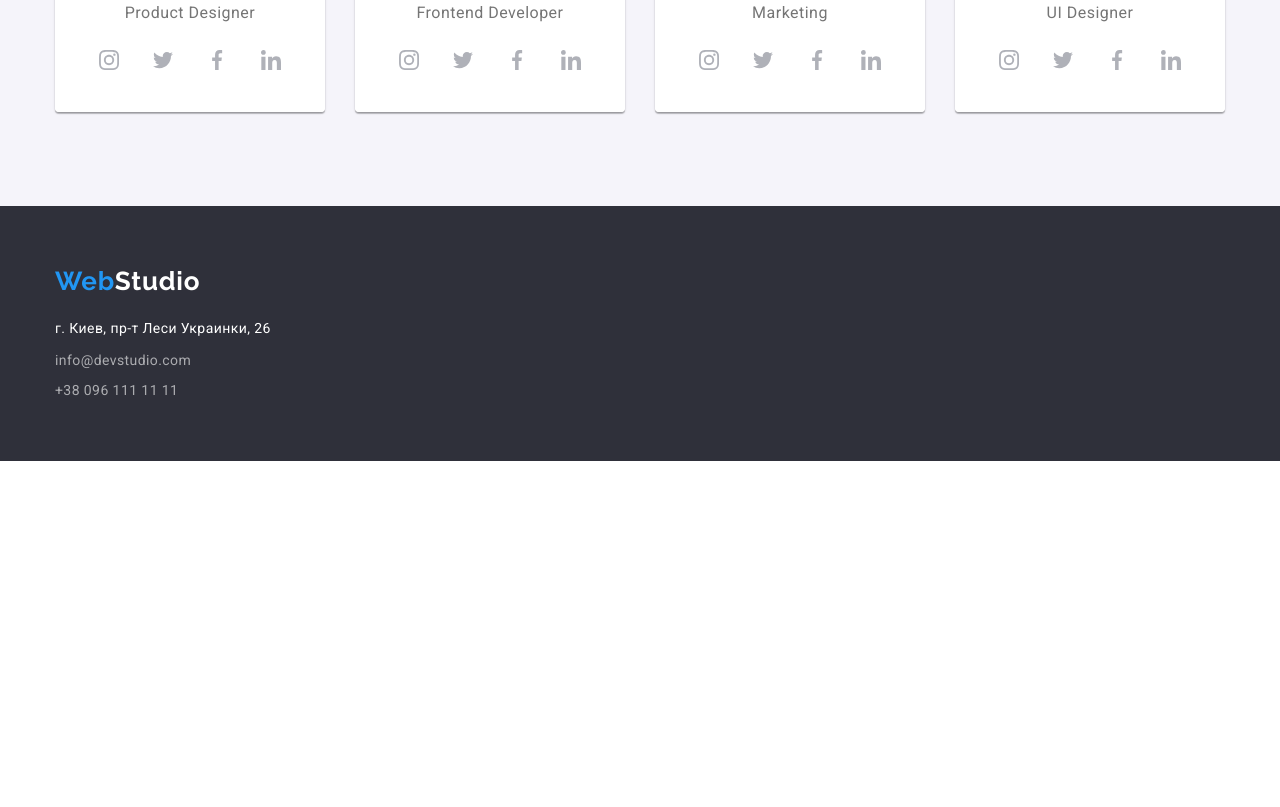
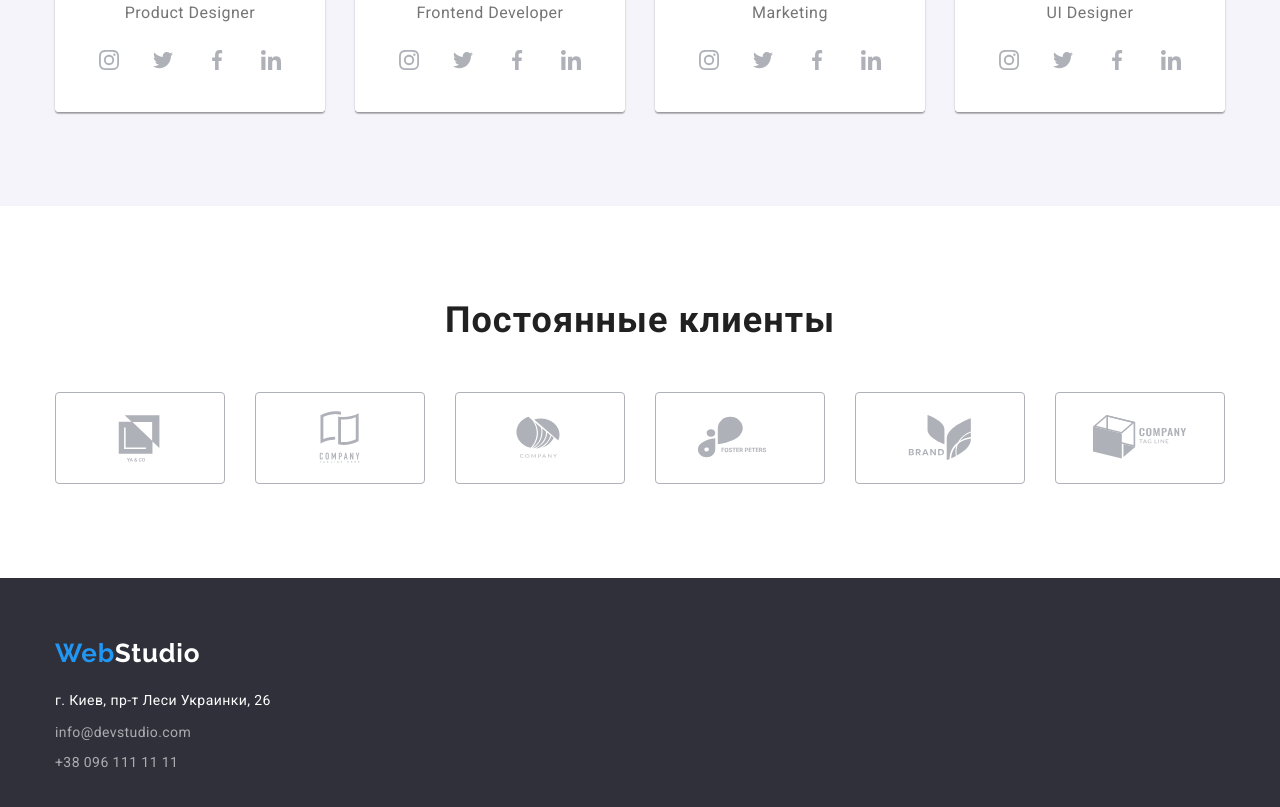
Before and after one commit to OlhaBakalo/goit-markup-hw-04, a plain HTML site: page index.html in a window 1280 px wide. Shown: the part 2098-2905 px from the top of the page. Before the commit the page ends 2559 px from the top, so only its background shows below. Drawn offline with nearby package versions, Linux system fonts and the light colour scheme.

Commit message:
add clients section

```diff
--- a/css/styles.css
+++ b/css/styles.css
@@ -393,6 +393,53 @@ img {
 .team-icon-label {
   fill: currentColor;
 }
+
+/* ---------------CLIENTS SECTION --------------------- */
+
+.clients-header {
+  margin-bottom: 50px;
+
+  font-size: 36px;
+  line-height: 1.16;
+  text-align: center;
+  letter-spacing: 0.03em;
+  color: var(--header-text-color);
+}
+
+.clients-list {
+  display: flex;
+  justify-content: center;
+}
+
+.clients-item {
+}
+
+.clients-item:not(:last-child) {
+  margin-right: 30px;
+}
+
+.clients-link {
+  display: flex;
+  justify-content: center;
+  align-items: center;
+  padding: 16px, 32px;
+  width: 170px;
+  height: 92px;
+
+  color: #afb1b8;
+  border: 1px solid;
+  border-radius: 4px;
+}
+
+.clients-link:hover,
+.clients-link:focus {
+  color: var(--accent-color);
+}
+
+.clients-logo {
+  fill: currentColor;
+}
+
 /* ----------------FOOTER SECTION --------------------- */
 
 .footer {
--- a/index.html
+++ b/index.html
@@ -163,7 +163,7 @@
                 <ul class="team-icon-list list">
                   <li class="team-icon">
                     <a
-                      class="team-icon-link"
+                      class="team-icon-link link"
                       href="https://www.instagram.com/"
                       target="_blank"
                       rel="noopener noreferrer"
@@ -175,7 +175,7 @@
                   </li>
                   <li class="team-icon">
                     <a
-                      class="team-icon-link"
+                      class="team-icon-link link"
                       href="https://twitter.com/"
                       target="_blank"
                       rel="noopener noreferrer"
@@ -187,7 +187,7 @@
                   </li>
                   <li class="team-icon">
                     <a
-                      class="team-icon-link"
+                      class="team-icon-link link"
                       href="https://www.facebook.com/"
                       target="_blank"
                       rel="noopener noreferrer"
@@ -199,7 +199,7 @@
                   </li>
                   <li class="team-icon">
                     <a
-                      class="team-icon-link"
+                      class="team-icon-link link"
                       href="https://www.linkedin.com/"
                       target="_blank"
                       rel="noopener noreferrer"
@@ -224,7 +224,7 @@
                   <ul class="team-icon-list list">
                   <li class="team-icon">
                     <a
-                      class="team-icon-link"
+                      class="team-icon-link link"
                       href="https://www.instagram.com/"
                       target="_blank"
                       rel="noopener noreferrer"
@@ -236,7 +236,7 @@
                   </li>
                   <li class="team-icon">
                     <a
-                      class="team-icon-link"
+                      class="team-icon-link link"
                       href="https://twitter.com/"
                       target="_blank"
                       rel="noopener noreferrer"
@@ -248,7 +248,7 @@
                   </li>
                   <li class="team-icon">
                     <a
-                      class="team-icon-link"
+                      class="team-icon-link link"
                       href="https://www.facebook.com/"
                       target="_blank"
                       rel="noopener noreferrer"
@@ -260,7 +260,7 @@
                   </li>
                   <li class="team-icon">
                     <a
-                      class="team-icon-link"
+                      class="team-icon-link link"
                       href="https://www.linkedin.com/"
                       target="_blank"
                       rel="noopener noreferrer"
@@ -287,7 +287,7 @@
                   <ul class="team-icon-list list">
                   <li class="team-icon">
                     <a
-                      class="team-icon-link"
+                      class="team-icon-link link"
                       href="https://www.instagram.com/"
                       target="_blank"
                       rel="noopener noreferrer"
@@ -299,7 +299,7 @@
                   </li>
                   <li class="team-icon">
                     <a
-                      class="team-icon-link"
+                      class="team-icon-link link"
                       href="https://twitter.com/"
                       target="_blank"
                       rel="noopener noreferrer"
@@ -311,7 +311,7 @@
                   </li>
                   <li class="team-icon">
                     <a
-                      class="team-icon-link"
+                      class="team-icon-link link"
                       href="https://www.facebook.com/"
                       target="_blank"
                       rel="noopener noreferrer"
@@ -323,7 +323,7 @@
                   </li>
                   <li class="team-icon">
                     <a
-                      class="team-icon-link"
+                      class="team-icon-link link"
                       href="https://www.linkedin.com/"
                       target="_blank"
                       rel="noopener noreferrer"
@@ -350,7 +350,7 @@
                   <ul class="team-icon-list list">
                   <li class="team-icon">
                     <a
-                      class="team-icon-link"
+                      class="team-icon-link link"
                       href="https://www.instagram.com/"
                       target="_blank"
                       rel="noopener noreferrer"
@@ -362,7 +362,7 @@
                   </li>
                   <li class="team-icon">
                     <a
-                      class="team-icon-link"
+                      class="team-icon-link link"
                       href="https://twitter.com/"
                       target="_blank"
                       rel="noopener noreferrer"
@@ -374,7 +374,7 @@
                   </li>
                   <li class="team-icon">
                     <a
-                      class="team-icon-link"
+                      class="team-icon-link link"
                       href="https://www.facebook.com/"
                       target="_blank"
                       rel="noopener noreferrer"
@@ -386,7 +386,7 @@
                   </li>
                   <li class="team-icon">
                     <a
-                      class="team-icon-link"
+                      class="team-icon-link link"
                       href="https://www.linkedin.com/"
                       target="_blank"
                       rel="noopener noreferrer"
@@ -398,6 +398,55 @@
                   </li>
                   </ul>
               </div>
+            </li>
+          </ul>
+        </div>
+      </section>
+      <section class="clients section">
+        <div class="container">
+          <h2 class="clients-header">Постоянные клиенты</h2>
+          <ul class="clients-list list">
+            <li class="clients-item">
+              <a class="clients-link link" href="/">
+                <svg class="clients-logo" width="106" height="60">
+                  <use href="./images/icons.svg#icon-logo-ya-and-co"></use>
+                </svg>
+              </a>
+            </li>
+            <li class="clients-item">
+              <a class="clients-link link" href="/">
+                <svg class="clients-logo" width="106" height="60">
+                  <use href="./images/icons.svg#icon-logo-tagline-here"></use>
+                </svg>
+              </a>
+            </li>
+            <li class="clients-item">
+              <a class="clients-link link" href="/">
+                <svg class="clients-logo" width="106" height="60">
+                  <use href="./images/icons.svg#icon-logo-company"></use>
+                </svg>
+              </a>
+            </li>
+            <li class="clients-item">
+              <a class="clients-link link" href="/">
+                <svg class="clients-logo" width="106" height="60">
+                  <use href="./images/icons.svg#icon-logo-foster-peters"></use>
+                </svg>
+              </a>
+            </li>
+            <li class="clients-item">
+              <a class="clients-link link" href="/">
+                <svg class="clients-logo" width="106" height="60">
+                  <use href="./images/icons.svg#icon-logo-brand"></use>
+                </svg>
+              </a>
+            </li>
+            <li class="clients-item">
+              <a class="clients-link link" href="/">
+                <svg class="clients-logo" width="106" height="60">
+                  <use href="./images/icons.svg#icon-logo-tag-line"></use>
+                </svg>
+              </a>
             </li>
           </ul>
         </div>
```
